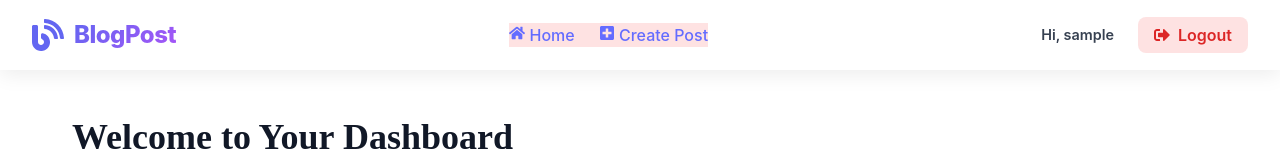
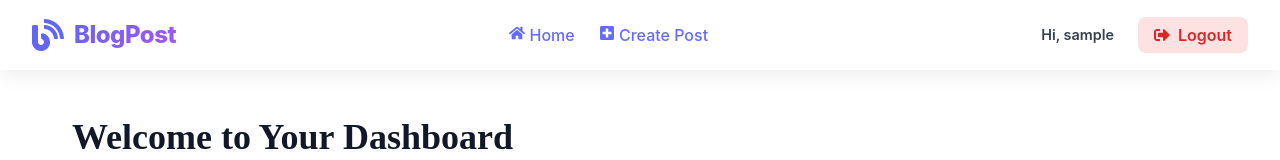
Before and after one commit to editeding458/blogpost-management, a React (Vite) app: page /dashboard in a window 1280 px wide. Shown: the top 160 px of the page. Built offline with nearby package versions, Linux system fonts and the light colour scheme; data requests are answered from the project's data file; sample sign-in values are in the browser's storage.

Commit message:
[AN][added]

```diff
--- a/src/components/Navbar.css
+++ b/src/components/Navbar.css
@@ -54,13 +54,9 @@
 .navbar-links {
   display: flex;
   gap: 1.5rem;
-    background: #fee2e2;
+
 }
-.navbar-links:hover{
-  font-weight: 500;
-    color: #646cff;
-    text-decoration: inherit;
-}
+
 
 .navbar-item {
   text-decoration: none;
```
